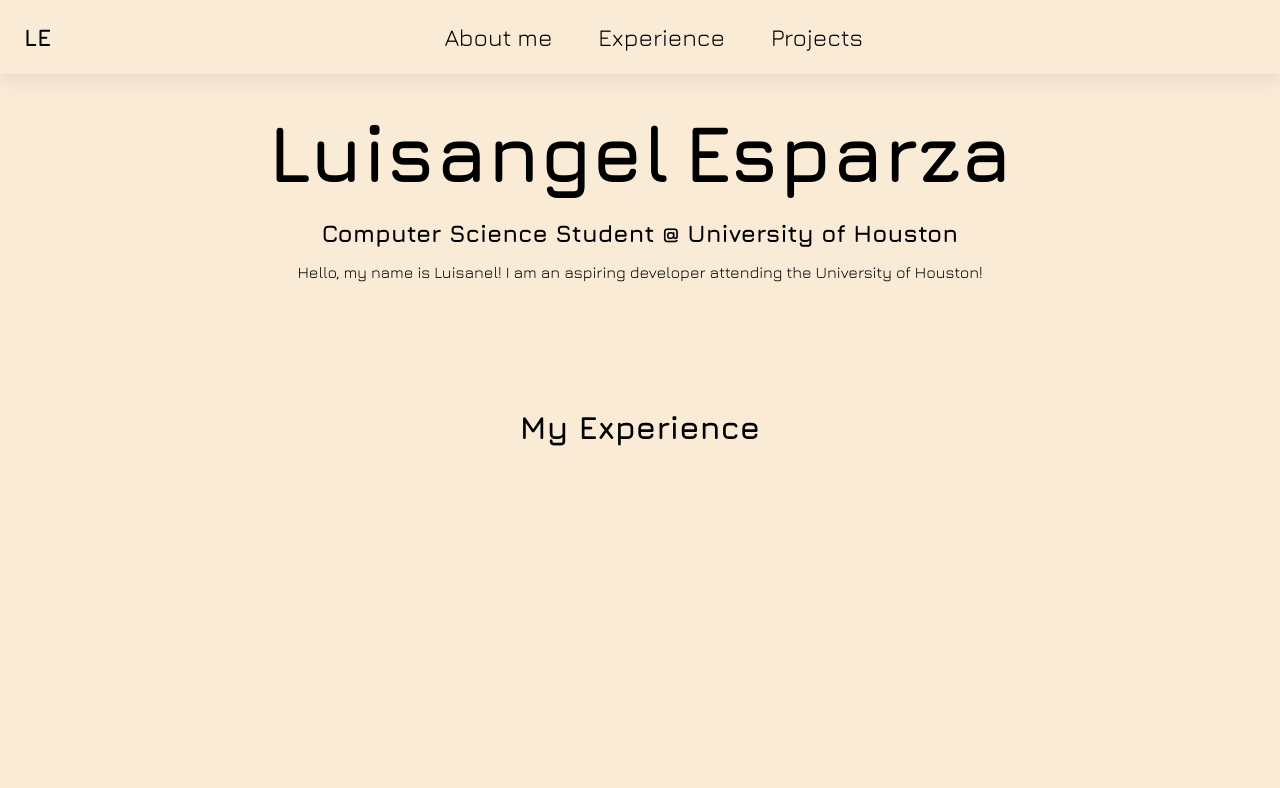
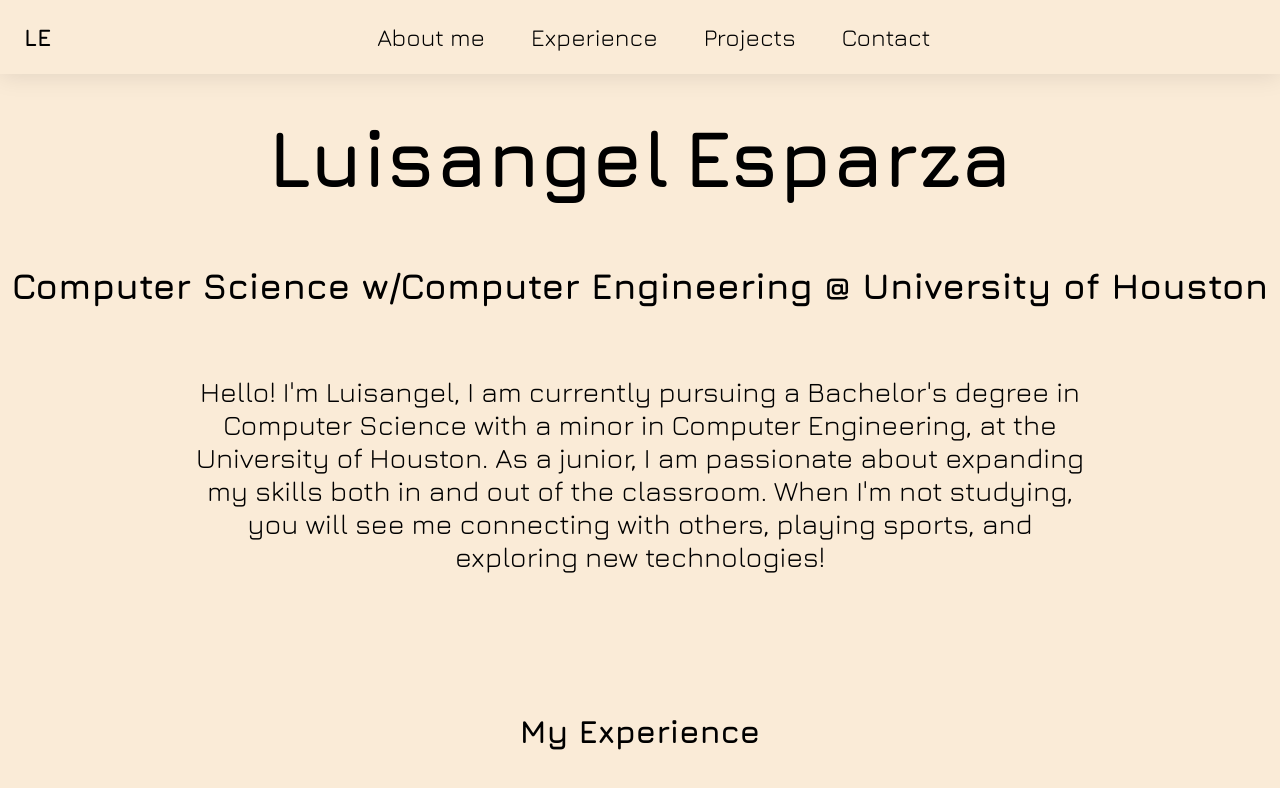
Before and after one commit to LuisangelE-04/Luisangel-Portfolio, a React (Create React App) app: page / in a window 1280 px wide. Shown: the top 788 px of the page. Built offline with nearby package versions, Linux system fonts and the light colour scheme.

Commit message:
update navbar and about content

```diff
--- a/src/components/About/About.css
+++ b/src/components/About/About.css
@@ -11,7 +11,8 @@
 
 .title {
     display: flex;
-    margin-top: 20px;
+    margin-top: 25px;
+    margin-bottom: 30px;
     flex-direction: row;
     flex-wrap: wrap;
     justify-content: center;
@@ -26,9 +27,19 @@
 }
 
 .about h2 {
-    margin: 15px 0 0 0;
+    margin: 25px 0 30px 0;
+    font-size: 2.25rem;
+    text-align: center;
 }
 
+.about-text {
+    margin-top: 10px;
+    max-width: 70%;
+}
+.about-text p {
+    font-size: 28px;
+    text-align: center;
+}
 
 /*
 .about {
--- a/src/components/About/About.js
+++ b/src/components/About/About.js
@@ -7,11 +7,13 @@ const About = () => {
             <h1>Luisangel</h1>
             <h1>Esparza</h1>
             </div>
-            <h2>Computer Science Student @ University of Houston</h2>
+            <h2>Computer Science w/Computer Engineering @ University of Houston</h2>
             <div className="about-text">
                 <p>
-                    Hello, my name is Luisanel! I am an aspiring developer attending the University of Houston!
-
+                    Hello! I'm Luisangel, I am currently pursuing a Bachelor's degree in Computer Science
+                    with a minor in Computer Engineering, at the University of Houston. As a junior, I
+                    am passionate about expanding my skills both in and out of the classroom. When I'm not
+                    studying, you will see me connecting with others, playing sports, and exploring new technologies!
                 </p>
             </div>
         </div>
--- a/src/components/Navbar/Navbar.js
+++ b/src/components/Navbar/Navbar.js
@@ -18,6 +18,9 @@ const Navbar = () => {
                 <a href="#Projects">
                     <span className="navbar-outline">Projects</span>
                 </a>
+                <a href="">
+                    <span className="navbar-outline">Contact</span>
+                </a>
             </div>
         </nav>
     );
```
